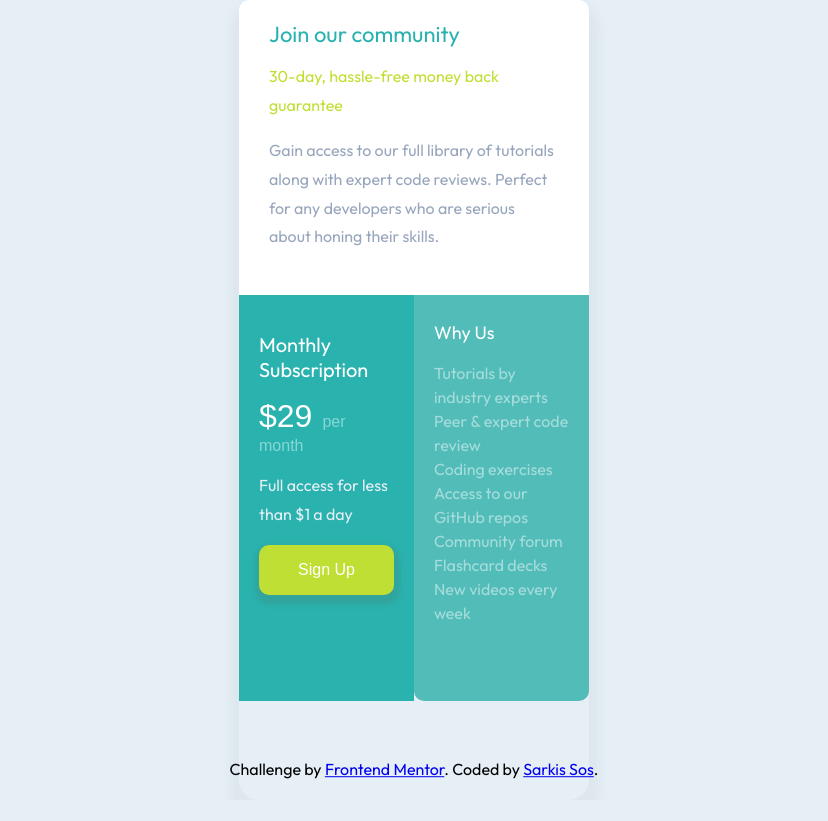
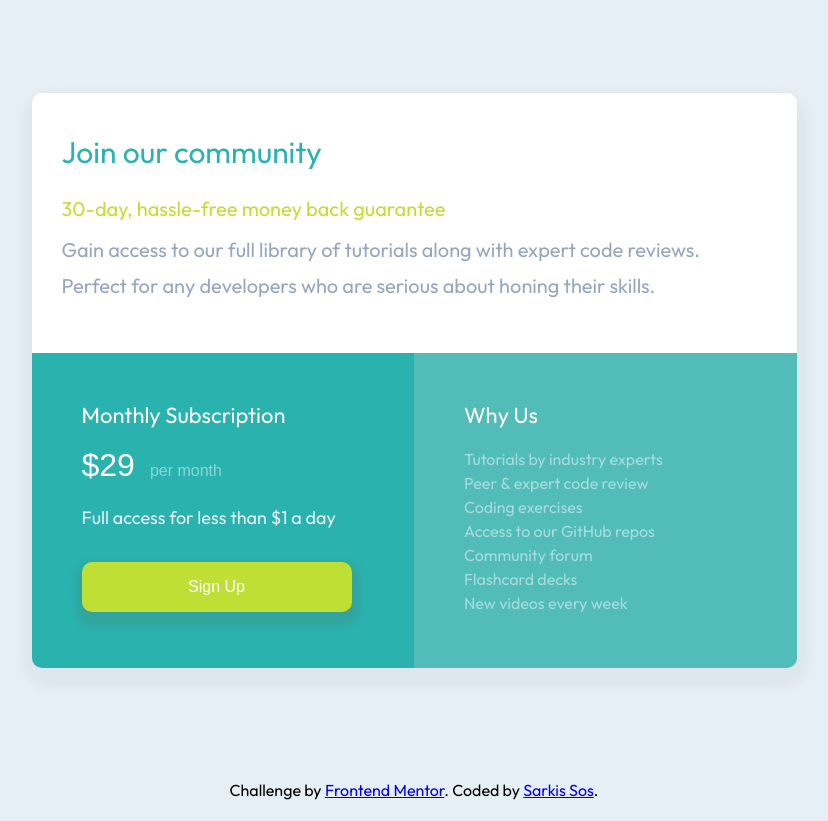
Before and after one commit to Sarkis-S/single-price-grid-component, a website: page index.html in a window 1536 px wide. Shown: the whole page, without its empty margins (354-1182 px from the left). Before the commit the page ends 800 px from the top, so only its background shows below. Drawn offline with Linux system fonts and the light colour scheme.

Commit message:
Complete the challenge

```diff
--- a/index.html
+++ b/index.html
@@ -5,7 +5,7 @@
   <meta name="viewport" content="width=device-width, initial-scale=1.0">
   <link rel="icon" type="image/png" sizes="32x32" href="./images/favicon-32x32.png">
   <link rel="stylesheet" href="index.css">
-  <title>Frontend Mentor | Single Price Grid Component</title>
+  <title>Single Price Grid Component</title>
 </head>
 <body>
 
@@ -46,7 +46,7 @@
   <footer>
     <p>
       Challenge by <a href="https://www.frontendmentor.io?ref=challenge" target="_blank">Frontend Mentor</a>.
-      Coded by <a href="#">Sarkis Sos</a>.
+      Coded by <a href="https://www.frontendmentor.io/profile/Sarkis-S">Sarkis Sos</a>.
     </p>
   </footer>
 </body>
--- a/style-guide.md
+++ /dev/null
@@ -1,31 +0,0 @@
-# Front-end Style Guide
-
-## Layout
-
-The designs were created to the following widths:
-
-- Mobile: 375px
-- Desktop: 1440px
-
-## Colors
-
-### Primary
-
-- Cyan: hsl(179, 62%, 43%)
-- Bright Yellow: hsl(71, 73%, 54%)
-
-### Neutral
-
-- Light Gray: hsl(204, 43%, 93%)
-- Grayish Blue: hsl(218, 22%, 67%)
-
-## Typography
-
-### Body Copy
-
-- Font size: 16px
-
-### Font
-
-- Family: [Karla](https://fonts.google.com/specimen/Karla)
-- Weights: 400, 700
--- a/styles.scss
+++ b/styles.scss
@@ -17,13 +17,11 @@ body {
 }
 
 .main-container {
-  overflow: hidden;
-  position: absolute;
-  width: 100%;
-  height: 100%;
+  min-height: 95vh;
   display: flex;
+  flex-direction: column;
+  align-items: center;
   justify-content: center;
-  align-items: center;
 }
 
 .container {
@@ -44,12 +42,12 @@ body {
   border-top-left-radius: 10px;
   border-top-right-radius: 10px;
 }
-.top p {
-  color: $grayish-blue;
-}
 .top span {
   color: $secondary-color;
   line-height: 1.8;
+}
+.top p {
+  color: $grayish-blue;
 }
 
 h1 {
@@ -64,14 +62,18 @@ p {
 
 .wrapper {
   color: white;
+  height: 225px;
 }
 .wrapper div {
-  padding: 20px;
+  padding-top: 10px;
+  padding-left: 20px;
+  padding-right: 20px;
+  padding-bottom: 20px;
 }
 
 .subscription {
   background-color: $primary-color;
-  height: 100%;
+  height: 220px;
 }
 .subscription span {
   font-size: 32px;
@@ -88,9 +90,20 @@ p {
   color: white;
   font-size: $font-size;
   background-color: $secondary-color;
-  box-shadow: 1px 5px 5px 5px hsl(176, 54%, 42%);
+  box-shadow: 1px 7px 7px 7px hsl(176, 54%, 42%);
   border-radius: 10px;
   border: none;
+}
+.subscription-btn:hover {
+  background-image: linear-gradient(to right, #009245, #FCEE21, #00A8C5, #D9E021);
+  box-shadow: 0 4px 15px 0 rgba(83, 176, 57, 0.75);
+  font-size: 22px;
+  font-weight: 700;
+  cursor: pointer;
+  background-position: 100% 0;
+  -o-transition: all .4s ease-in-out;
+  -webkit-transition: all .4s ease-in-out;
+  transition: all .4s ease-in-out;
 }
 .subscription #month {
   color: hsl(178, 50%, 69%);
@@ -104,10 +117,10 @@ h2 {
 
 .why-us {
   line-height: 0;
+  height: 225px;
   background-color: hsl(178, 44%, 53%);
   border-bottom-left-radius: 10px;
   border-bottom-right-radius: 10px;
-  height: 100%;
 }
 .why-us p {
   line-height: 1.5;
@@ -122,17 +135,76 @@ h3 {
 
 footer {
   display: flex;
+  flex-direction: column;
+  align-items: center;
   justify-content: center;
-  position: absolute;
-  left: 50%;
-  top: 100%;
-  transform: translate(-50%, -100%);
   width: 100%;
 }
 
-@media screen and (min-width: 375px) {
+@media only screen and (min-width: 1440px) {
+  .container {
+    width: 765px;
+    height: 575px;
+  }
+
+  .top {
+    height: 230px;
+    padding-top: 20px;
+  }
+  .top h1{
+    font-size: 30px;
+  }
+  .top span {
+    font-size: 20px;
+  }
+  .top p {
+    padding-top: 0px;
+    margin-top: 5px;
+    font-size: 20px;
+  }
+
   .wrapper {
     display: grid;
     grid-template-columns: 1fr 1fr;
+    height: 315px;
+  }
+
+  .subscription {
+    height: 285px;
+    border-bottom-left-radius: 10px;
+  }
+  .subscription h2 {
+    font-size: 22px;
+    padding-top: 20px;
+    padding-left: 30px;
+  }
+  .subscription span {
+    padding-left: 30px;
+  }
+  .subscription #month {
+    padding-left: 5px;
+  }
+  .subscription p {
+    font-size: 18px;
+    padding-left: 30px;
+  }
+  .subscription-btn {
+    width: 270px;
+    margin-top: 10px;
+    margin-left: 30px;
+  }
+
+  .why-us {
+    height: 285px;
+    border-bottom-left-radius: 0px;
+    padding: 20px;
+  }
+  .why-us h3 {
+    font-size: 22px;
+    padding-top: 30px;
+    padding-left: 30px;
+  }
+  .why-us p {
+    padding-left: 30px;
   }
 }
```
Also changed, not shown: README-template.md (deleted), README.md, design/desktop-design.jpg (deleted), design/desktop-preview.jpg (deleted), design/mobile-design.jpg (deleted), images/desktop_view.png (added), images/mobile_view.png (added), index.css, 1 other file.
